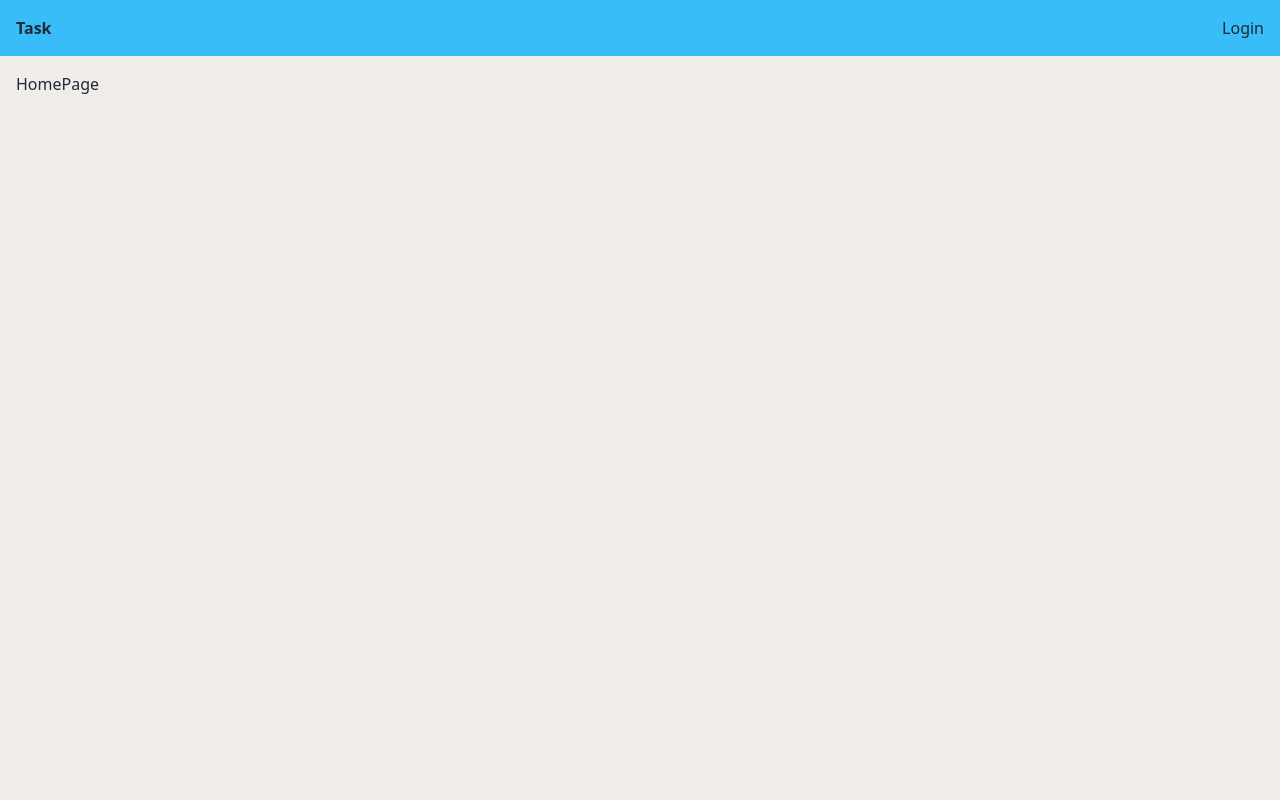
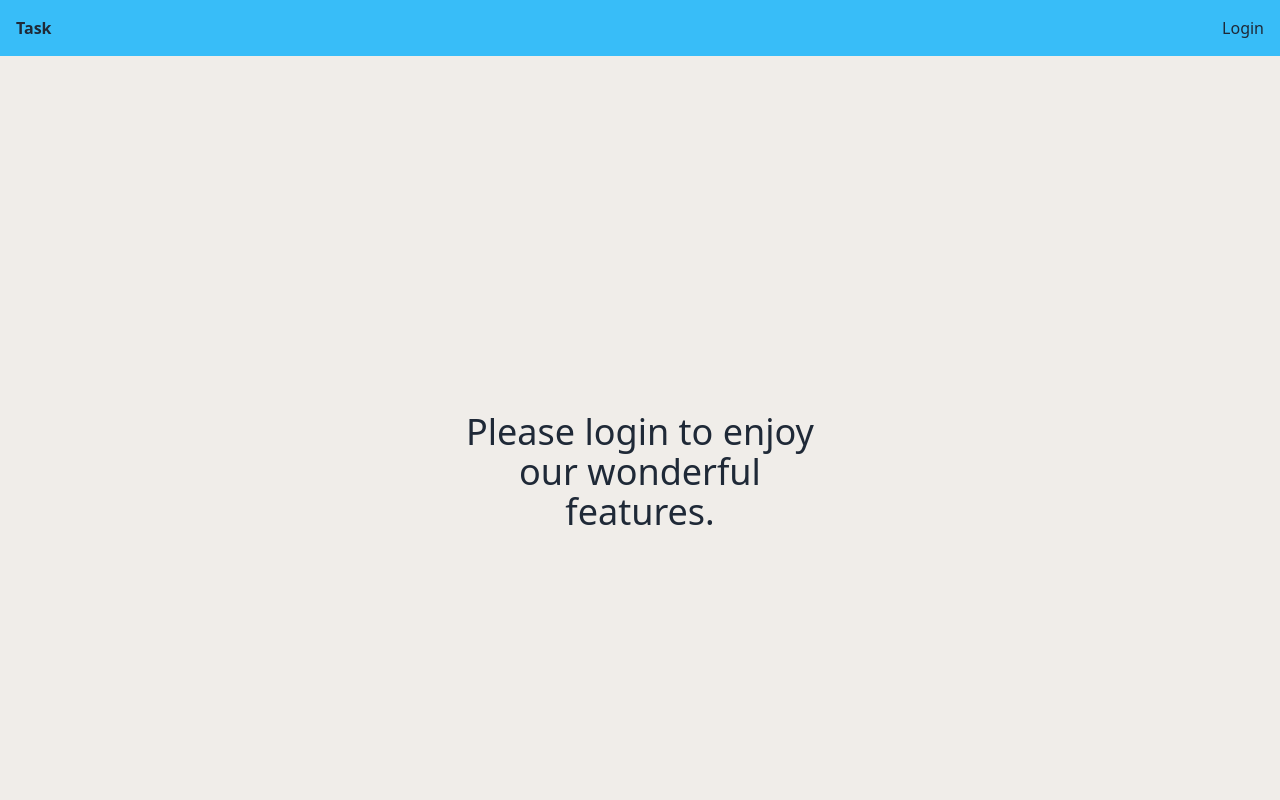
Before and after one commit to sakib-333/task-management-application-client, a React (Vite) app: page / in a window 1280 px wide. Shown: the top 800 px of the page. Built offline with nearby package versions, Linux system fonts and the light colour scheme; no server answers.

Commit message:
Add general text.

```diff
--- /dev/null
+++ b/src/Components/GeneralText/GeneralText.tsx
@@ -0,0 +1,11 @@
+const GeneralText = () => {
+  return (
+    <div className="w-full min-h-screen flex items-center justify-center">
+      <p className="max-w-sm text-xl sm:text-2xl md:text-3xl lg:text-4xl text-center">
+        Please login to enjoy our wonderful features.
+      </p>
+    </div>
+  );
+};
+
+export default GeneralText;
--- a/src/Pages/HomePage/HomePage.tsx
+++ b/src/Pages/HomePage/HomePage.tsx
@@ -1,5 +1,10 @@
+import GeneralText from "../../Components/GeneralText/GeneralText";
+import useAuth from "../../Hooks/useAuth/useAuth";
+
 const HomePage = () => {
-  return <div>HomePage</div>;
+  const { user } = useAuth();
+
+  return <div>{user ? <div>Hello</div> : <GeneralText />}</div>;
 };
 
 export default HomePage;
```
